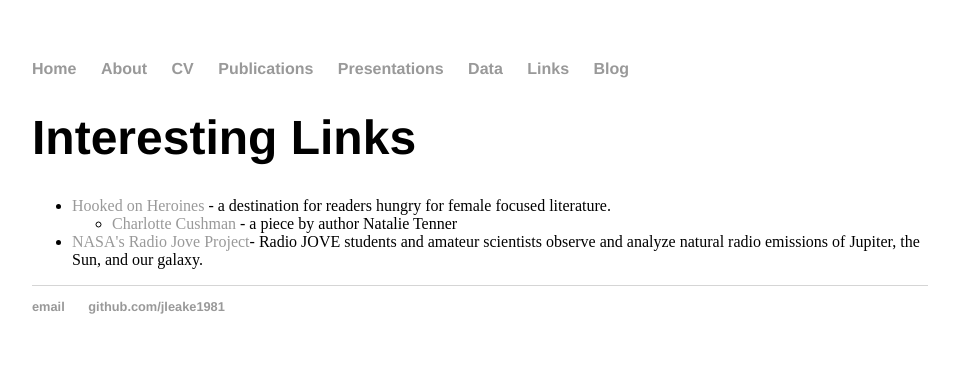
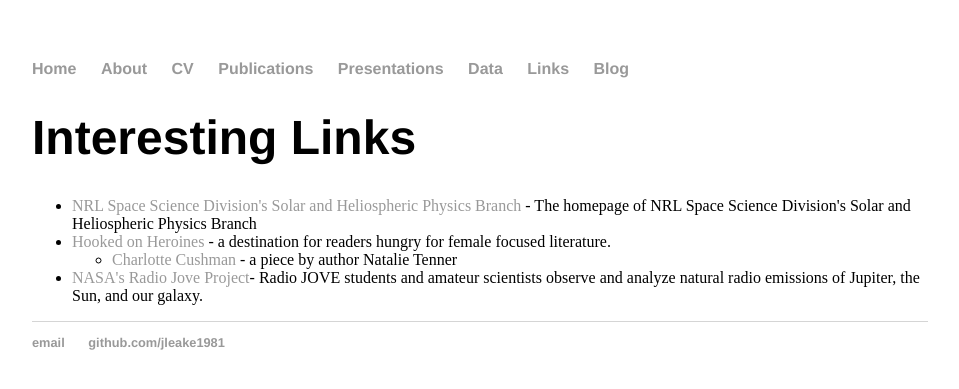
Before and after one commit to jleake1981/jleake1981.github.io, a Jekyll site: the page built from links/index.html, in a window 1280 px wide. Shown: the top 389 px of the page, without its empty margins (160-1119 px from the left). Built offline with Jekyll 4.4.1, drawn with Linux system fonts in a browser that asks for light colours.

Commit message:
Added links

```diff
--- a/links/index.html
+++ b/links/index.html
@@ -5,6 +5,7 @@ title: James Leake, Astrophysicist
 <div class="blurb">
 	<h1>Interesting Links</h1>
 	<ul>
+	<li><a href="http://www.nrl.navy.mil/ssd/branches/7680/" target=_blank"> NRL Space Science Division's Solar and Heliospheric Physics Branch</a> - The homepage of NRL Space Science Division's Solar and Heliospheric Physics Branch </li>
 	<li><a href="http://historicheroines.com/" target="_blank">Hooked on Heroines</a> - a destination for readers hungry for female focused literature.
 <ul>
 	<li><a href="http://historicheroines.com/2015/08/01/charlotte-cushman-not-your-average-romeo/" target="_blank">Charlotte Cushman </a>- a piece by author Natalie Tenner</li>
```
